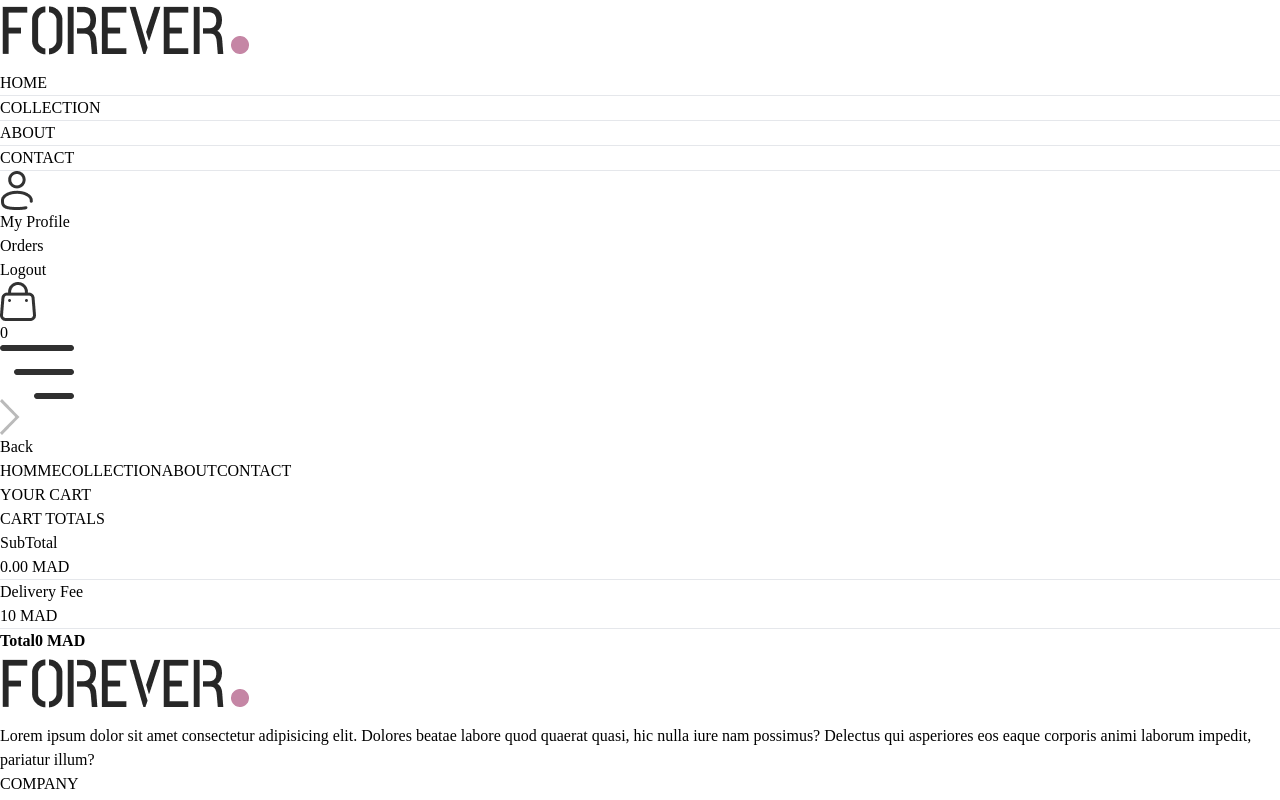
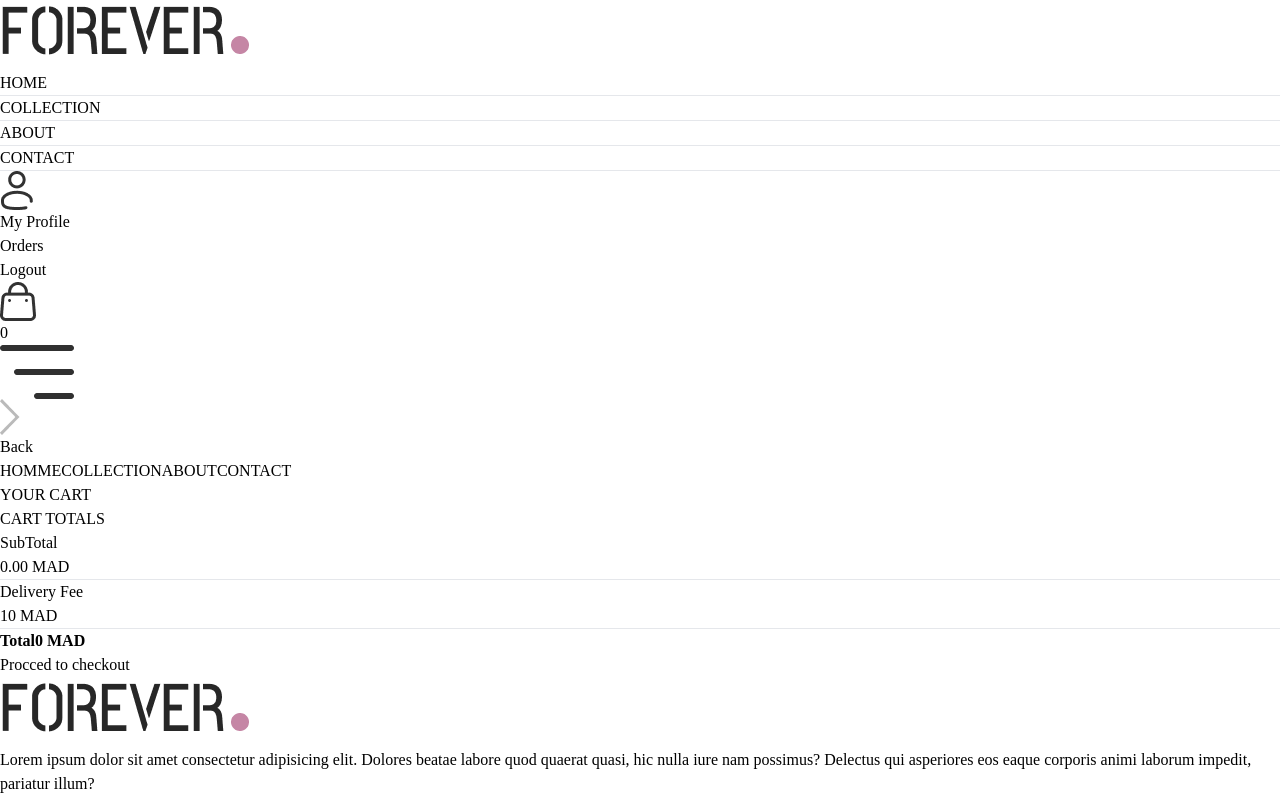
Before and after one commit to Techinho/Ecom-website, a React (Vite) app: page /cart in a window 1280 px wide. Shown: the top 800 px of the page. Built offline with nearby package versions, Linux system fonts and the light colour scheme; a web font is replaced by a local one; what @radix-ui/themes would draw is missing.

Commit message:
cart btn

```diff
--- a/src/components/Navbar.jsx
+++ b/src/components/Navbar.jsx
@@ -4,6 +4,7 @@ import { NavLink, useLocation } from 'react-router-dom'
 import { Link } from 'react-router-dom'
 import {useState }from 'react'
 import { ShopContext } from '../context/ShopContext'
+
 
 
 const Navbar = () => {
@@ -33,7 +34,6 @@ const Navbar = () => {
             <p>CONTACT</p>
             <hr className='w-2/4 border-none h-[1.5px] bg-gray-700 hidden' />
           </NavLink>
-
         </ul>
         <div className='flex items-center gap-6'>
           {pathname.includes("collection")&& <img onClick={()=>setShowSearch(true)} src={assets.search_icon} alt="searchicon" className='w-5 cursor-pointer' />}
--- a/src/components/cartTotal.jsx
+++ b/src/components/cartTotal.jsx
@@ -37,6 +37,10 @@ const CartTotal = () => {
               : getCartAmount() + delivery_fee} {currency}
           </b>
         </div>
+        <div className='w-full text-end '>
+          <button className='bg-black px-4 py-2 text-white text-sm rounded my-8 uppercase'>Procced to checkout</button>
+
+        </div>
       </div>
     </div>
   );
```
